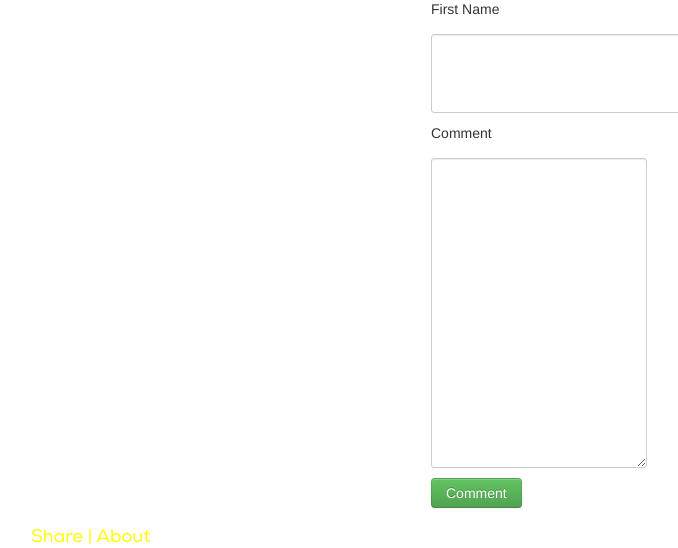
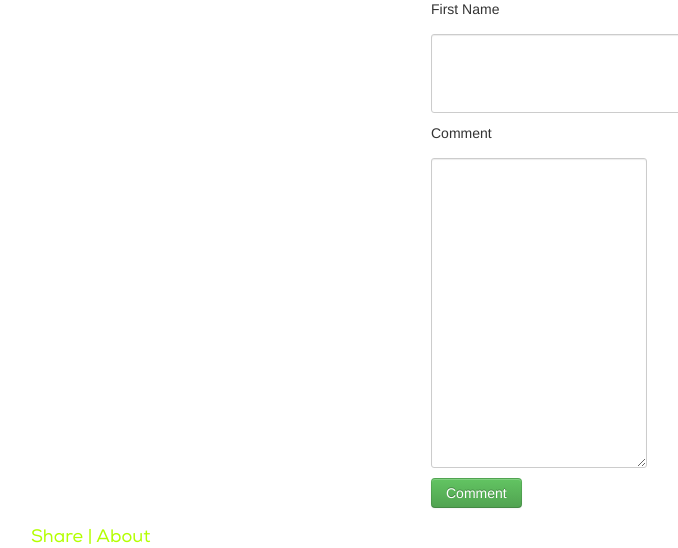
Before and after one commit to mrichardson23/videoreactions, a Flask app: template templates/idea_entry.html in a window 1440 px wide; the page is wider, and only the part inside the window is pictured. Shown: the part 677-1225 px from the top of that part, without its empty margins (219-897 px from the left). Run offline with Flask 2, Linux system fonts and the light colour scheme; the template is opened without the code that fills it, so the values that code supplies are empty; parts of the project's set-up code (start-up, migrations or seed data) failed here and were passed over; some libraries are stand-ins or nearby versions; some web fonts are replaced.

Commit message:
changed header and footer to same color

```diff
--- a/static/css/main.css
+++ b/static/css/main.css
@@ -37,12 +37,12 @@ footer a {
 	font-family: 'Nexa Regular', Helvetica, Arial, Sans-Serif;
 	font-size: 18px;
 	line-height: 20px;
-	color: #FFFF00;
+	color: #B3FF00;
 }
 
 footer {
 	font-family: 'Nexa Regular', Helvetica, Arial, Sans-Serif;
 	font-size: 18px;
 	line-height: 20px;
-	color: #FFFF00;
+	color: #B3FF00;
 }
```
